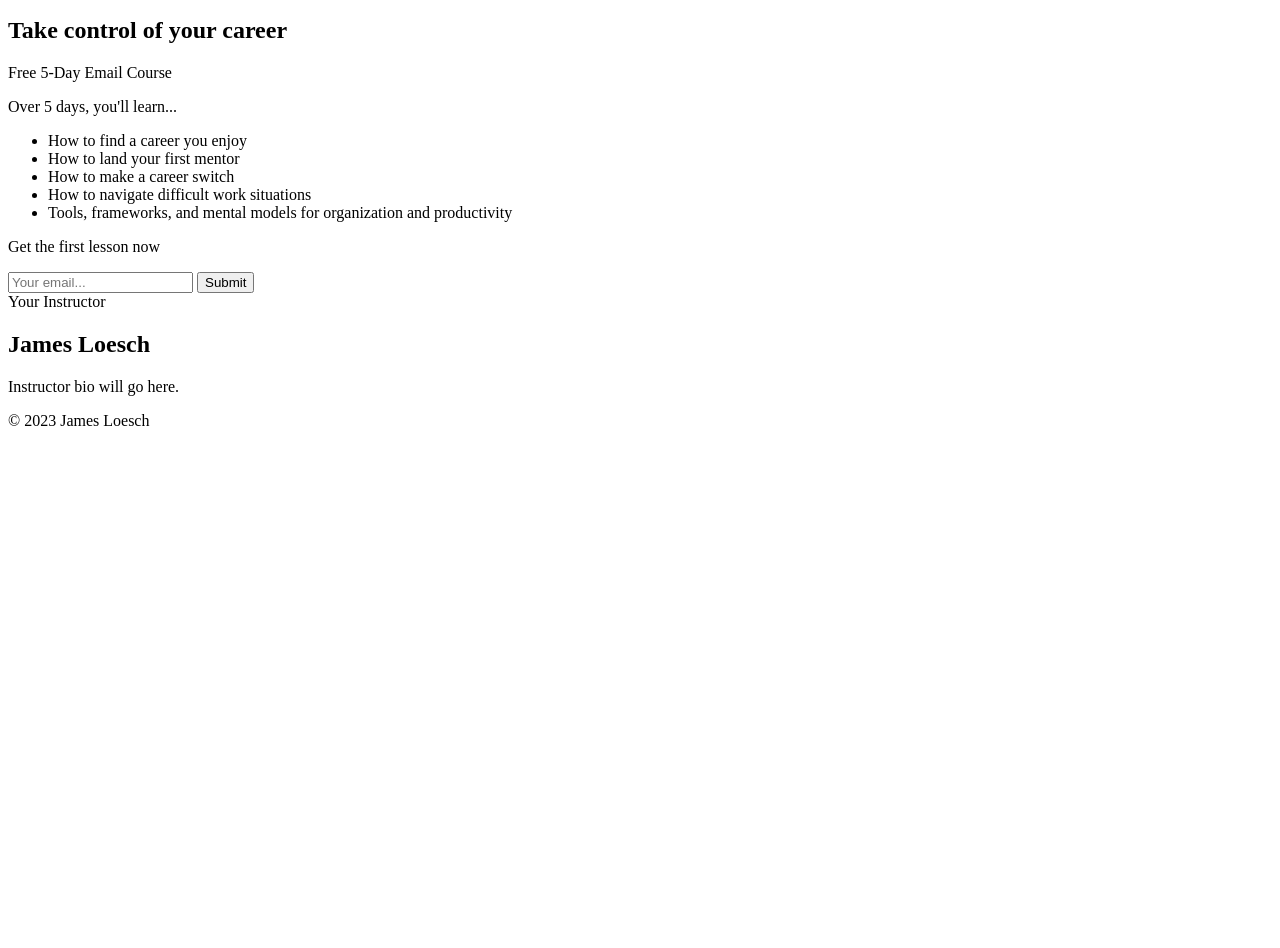
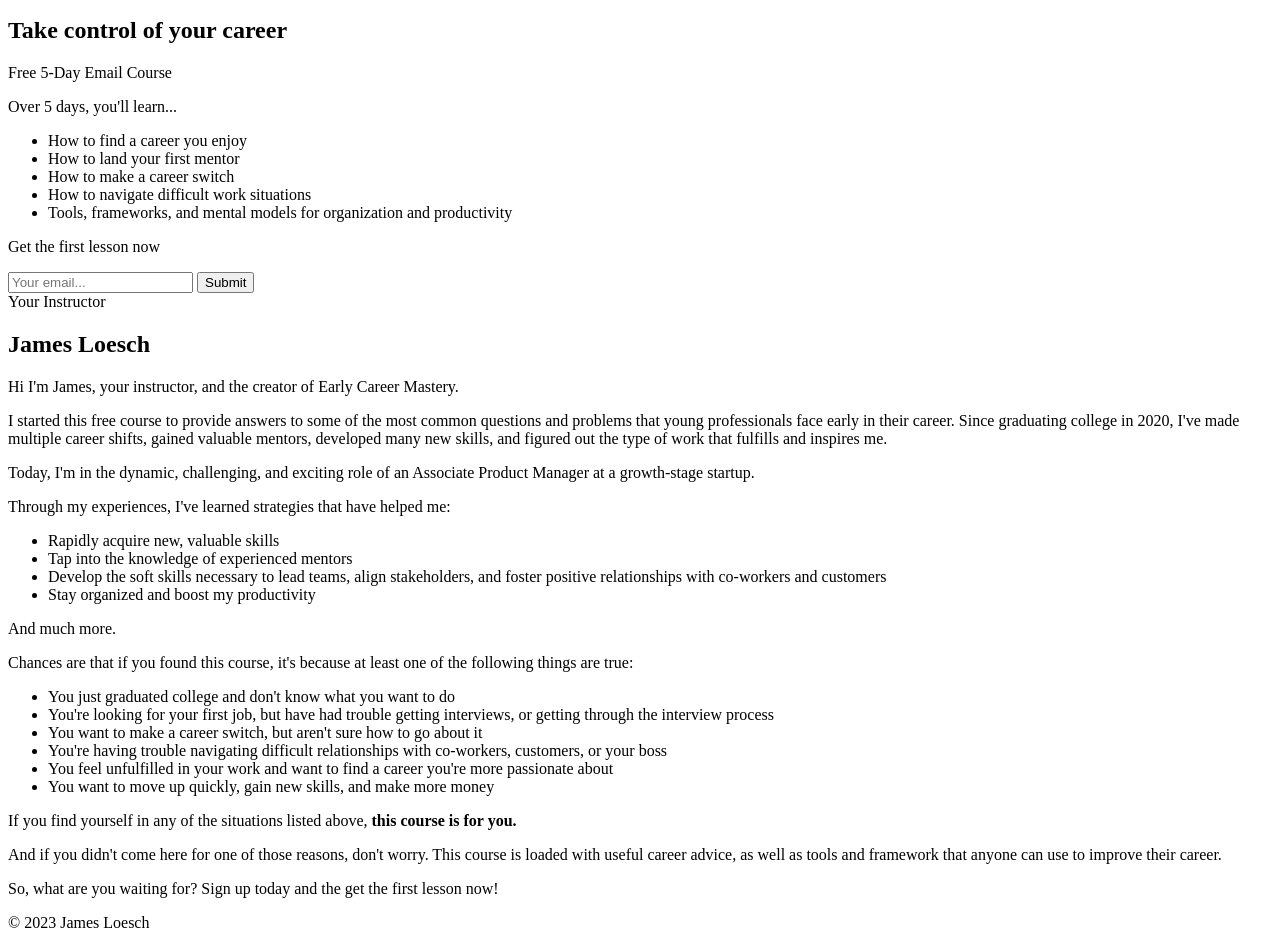
Before and after one commit to archduek/career-course, a plain HTML site: page index.html in a window 1280 px wide. Shown: the part 50-998 px from the top of the page. Before the commit the page ends 800 px from the top, so only its background shows below. Drawn offline with Linux system fonts and the light colour scheme.

Commit message:
Finsihed first draft of the HTML

```diff
--- a/index.html
+++ b/index.html
@@ -14,12 +14,14 @@
     </section>
 
     <main>
-        <section id="leadcopy"></section>
+        <container id="body-copy-container">
+            <section id="leadcopy">
                 <h2>Take control of your career</h2>
+            </section>
             <section id="subcopy">
                 <p>Free 5-Day Email Course</p>
                 <p>Over 5 days, you'll learn...</p>
-            <ul id="benefits">
+                <ul id="benefits-copy">
                     <li>How to find a career you enjoy</li>
                     <li>How to land your first mentor</li>
                     <li>How to make a career switch</li>
@@ -27,7 +29,7 @@
                     <li>Tools, frameworks, and mental models for organization and productivity</li>
                 </ul>
             </section>
-        <div class="email-cta-container">
+            <section class="email-cta-container">
                 <section class="email-cta">
                     <p>Get the first lesson now</p>
                 </section>
@@ -39,15 +41,42 @@
 
                     </form>
                 </div>
-        </div>
+            </section>
+        </container>
         <section id="instructor" class="section about-the-author wf-section">
             <div class="page-container about-the-author">
                 <div class="label">Your Instructor</div>
                 <div class="spacer-30-px"></div>
                 <h2 class="instructor -name">James Loesch</h2>
                 <p class="hero-paragraph">
-                    Instructor bio will go here.
+                    Hi I'm James, your instructor, and the creator of Early Career Mastery.
                 </p>
+                <p>I started this free course to provide answers to some of the most common questions and problems that young professionals
+                face early in their career. Since graduating college in 2020, I've made multiple career shifts, gained valuable mentors, developed many new skills,
+                and figured out the type of work that fulfills and inspires me.</p>
+                <p>Today, I'm in the dynamic, challenging, and exciting role of an Associate Product Manager at a growth-stage startup.</p>
+                <p>Through my experiences, I've learned strategies that have helped me:</p>
+                <ul id="experience-copy">
+                    <li>Rapidly acquire new, valuable skills</li>
+                    <li>Tap into the knowledge of experienced mentors</li>
+                    <li>Develop the soft skills necessary to lead teams, align stakeholders, and foster positive relationships with co-workers and
+                    customers</li>
+                    <li>Stay organized and boost my productivity</li>
+                </ul>
+                <p>And much more.</p>
+                <p>Chances are that if you found this course, it's because at least one of the following things are true:</p>
+                <ul id="experience-copy">
+                    <li>You just graduated college and don't know what you want to do</li>
+                    <li>You're looking for your first job, but have had trouble getting interviews, or getting through the interview process</li>
+                    <li>You want to make a career switch, but aren't sure how to go about it</li>
+                    <li>You're having trouble navigating difficult relationships with co-workers, customers, or your boss</li>
+                    <li>You feel unfulfilled in your work and want to find a career you're more passionate about</li>
+                    <li>You want to move up quickly, gain new skills, and make more money</li>
+                </ul>
+                <p>If you find yourself in any of the situations listed above, <strong>this course is for you.</strong></p>
+                <p>And if you didn't come here for one of those reasons, don't worry. This course is loaded with useful career advice, as well as tools and framework that anyone can use to improve their
+                career.</p>
+                <p>So, what are you waiting for? Sign up today and the get the first lesson now!</p>
                 <div class="instructor-image"></div>
             </div>
         </section>
--- a/style.css
+++ b/style.css
@@ -0,0 +1,3 @@
+* {
+    box-sizing: border-box;
+}
```
Lines whose indentation alone changed are shown as unchanged.
